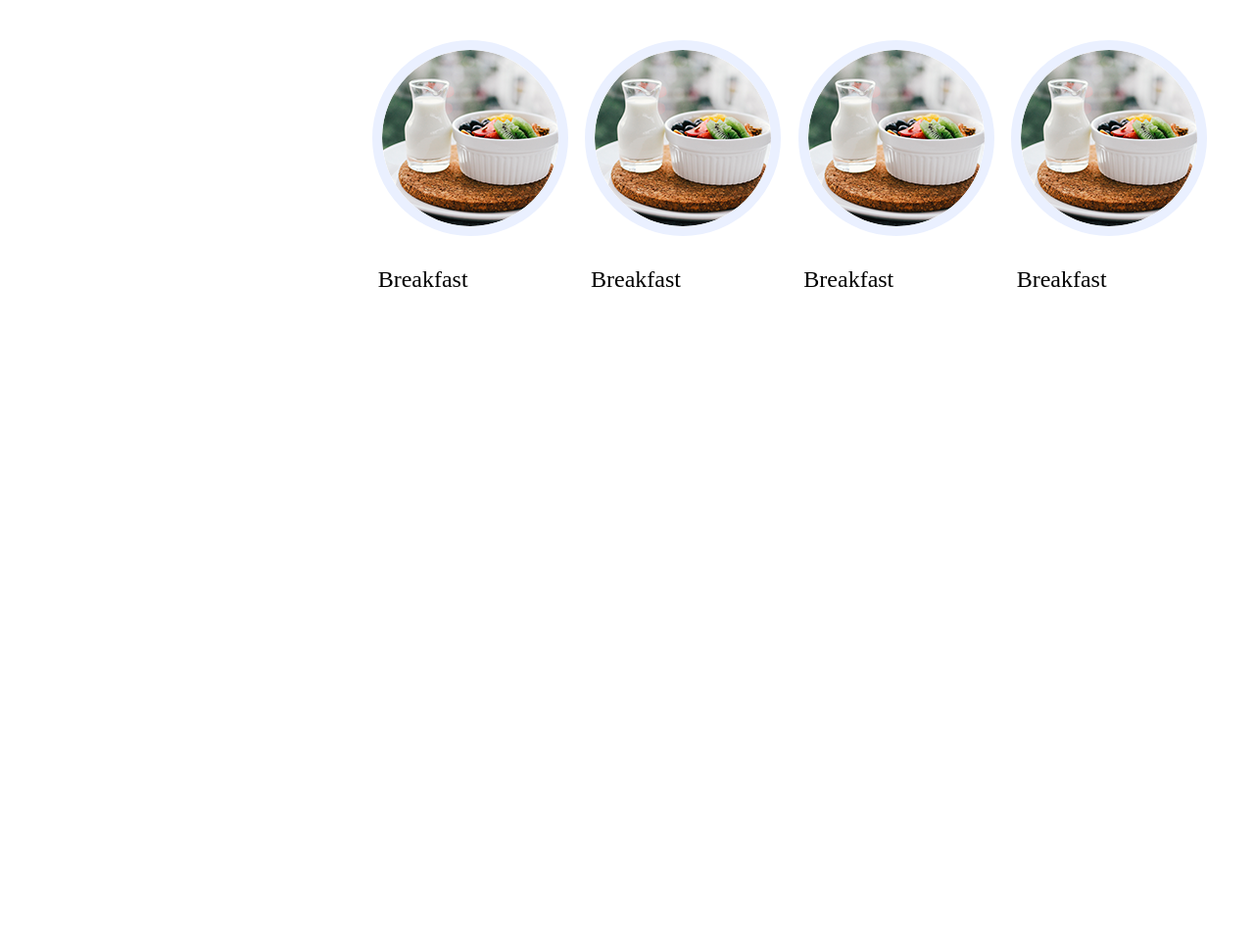
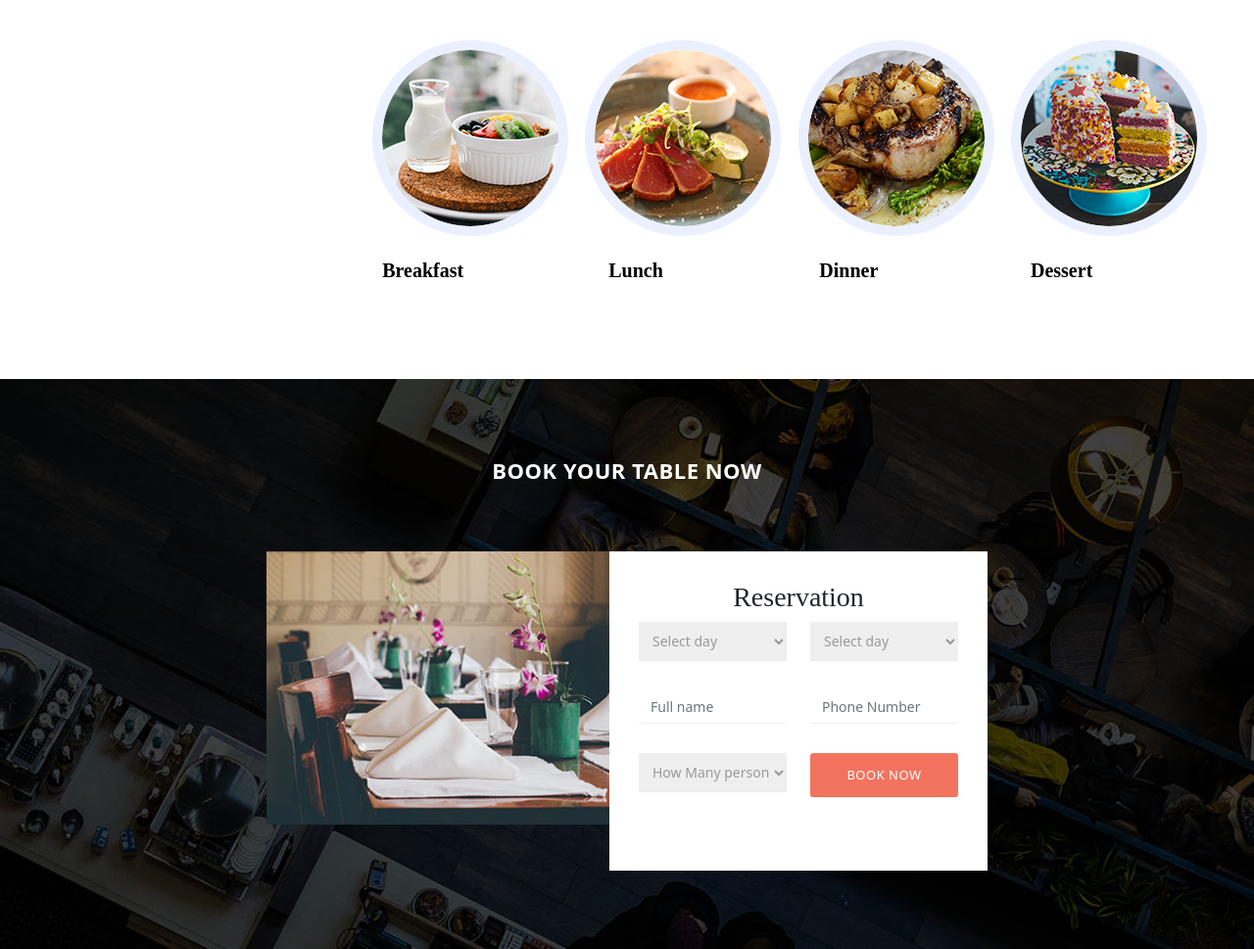
Before and after one commit to Akshay-Sreenivasan/Frontend-programs-html, a plain HTML site: page multipagesite/index.html in a window 1280 px wide. Shown: the part 1298-2267 px from the top of the page at 98% size. Before the commit the page ends 1598 px from the top, so only its background shows below. Drawn offline with nearby package versions, Linux system fonts and the light colour scheme.

Commit message:
multisite

```diff
--- a/multipagesite/Css/style.css
+++ b/multipagesite/Css/style.css
@@ -178,6 +178,7 @@
 }
 .cls5{
 margin-top: 100px;
+margin-bottom: 100px;
 }
 .cls5 img{
 	border: 10px solid #eaf0ff;
@@ -185,14 +186,93 @@ margin-top: 100px;
 	position: relative;
 	left: 380px;
 }
-.cls5 h4{
+.cls5 p{
 	text-align: center;
 	position: relative;
 	left: 335px;
-	top: 30px;
+	top: 20px;
 	color: black;
-	font-weight: 300;
+	font-weight: 600;
 	font-family: 'Spectral', serif;
+	font-size: 20px;
 }
 .cls5 a{
-	text-decoration: none;}
+	text-decoration: none;
+}
+section#book-table {
+	padding: 80px 0px;
+	background-image: url(../images/book-bg.jpg);
+	background-repeat: no-repeat;
+	background-size: cover;
+	background-position: center center;
+	text-align: center;
+}
+
+#book-table .heading h2 {
+	margin-top: 0px;
+	margin-bottom: 70px;
+	font-size: 22px;
+	font-weight: 700;
+	letter-spacing: 0.5px;
+	text-transform: uppercase;
+	color: #fff;
+}
+
+section#book-table .left-image img {
+	width: 100%;
+	overflow: hidden;
+}
+
+.right-info {
+	height: 326.047px;
+	background-color: #fff;
+	margin-left: -30px;
+	padding: 30px;
+}
+
+.right-info h4 {
+	margin-top: 0px;
+	font-family: 'Spectral', serif;
+	font-size: 28px;
+	text-align: center;
+}
+
+.right-info select {
+	border-right: none;
+	border-left: none;
+	border-top: none;
+	width: 100%;
+	outline: none;
+	border-bottom: 1px solid #eee;
+	font-size: 14px;
+	color: #9a9a9a;
+	padding-left: 10px;
+	height: 40px;
+}
+
+.right-info input {
+	margin-top: 30px;
+	margin-bottom: 30px;
+	box-shadow: none;
+	outline: none;
+	border-right: none;
+	border-left: none;
+	border-top: none;
+	border-bottom: 1px solid #eee;
+	font-size: 14px;
+	color: #9a9a9a;
+}
+
+.right-info button {
+	width: 100%;
+	display: inline-block;
+	background-color: #f2745f;
+	color: #fff!important;
+	font-size: 13px;
+	text-transform: uppercase;
+	font-weight: 500;
+	padding: 12px 20px;
+	border-radius: 3px;
+	text-decoration: none;
+	letter-spacing: 0.5px;
+}
--- a/multipagesite/index.html
+++ b/multipagesite/index.html
@@ -50,11 +50,11 @@
         <h1><b>ASIAN RESTAURANT</b></h1>
         <p class="text-break">Quisque nec nibh id lacus fringilla eleifend sed sit amet sem. Donec lectus odio, mollis<br>a nisl non, tempor interdum nisl</p>
         <div class="primary-button">
-          <a href="#" class="scroll-link" data-id="book-table" type="button">Order Right Now</a>
+          <a href="#booktable" class="scroll-link" data-id="book-table" type="button">Order Right Now</a>
         </div>
       </div>
   <!-- banner close -->
-
+  <!-- order page open -->
   <div class="row font">
     <div class="col-lg cls1">
        <img src="images/cook_01.jpg" height="219px" width="292px" alt="">
@@ -84,27 +84,111 @@
        </div>
 
         <!-- order page close -->
-
+        <!-- roundimg -->
         <div class="row  cls5 ">
           <div class="col-lg-2">
             <a href=""><img src="images/cook_breakfast.png" alt="">
-            <h4>Breakfast</h4></a>
+            <p>Breakfast</p></a>
           </div>
           <div class="col-lg-2">
-            <a href=""><img src="images/cook_breakfast.png" alt="">
-            <h4>Breakfast</h4></a>
+            <a href=""><img src="images/cook_lunch.png" alt="">
+            <p>Lunch</p></a>
           </div>
           <div class="col-lg-2">
-            <a href=""><img src="images/cook_breakfast.png" alt="">
-            <h4>Breakfast</h4></a>
+            <a href=""><img src="images/cook_dinner.png" alt="">
+            <p>Dinner</p></a>
           </div>
           <div class="col-lg-2">
-            <a href=""><img src="images/cook_breakfast.png" alt="">
-            <h4>Breakfast</h4></a>
+            <a href=""><img src="images/cook_dessert.png" alt="">
+            <p>Dessert</p></a>
           </div>
         </div>
+        <!-- roundimg close -->
+        <!-- reservation start -->
+        <section id="book-table">
+          <div class="container">
+            <div class="row justify-content-center">
+              <div class="col-md-12">
+                <div class="heading">
+                <h2>Book your table now</h2>
+                </div>
+              </div>
+              <div class="col-md-4 col-md-offset-2 col-sm-12">
+                <div class="left-image">
+                    <img src="images/book_left_image.jpg" alt="">
+                </div>
+            </div>
+            <div class="col-md-4 col-sm-12">
+              <div class="right-info">
+                <h4>Reservation</h4>
+                <form action="" id="form-submit" method="get">
+                  <div class="row">
+                    <div class="col-md-6">
+                      <fieldset>
+                        <select required name="day" onchange='this.form()'>
+                        <option value="">Select day</option>
+                        <option value="Monday">Monday</option>
+                        <option value="Tuesday">Tuesday</option>
+                        <option value="Wednesday">Wednesday</option>
+                        <option value="Thursday">Thursday</option>
+                        <option value="Friday">Friday</option>
+                        <option value="Saturday">Saturday</option>
+                        <option value="Sunday">Sunday</option>
+                      </select>
+                      </fieldset>
+                    </div>
+                      <div class="col-md-6">
+                        <fieldset>
+                          <select name="hour" onchange='this.form()'>
+                            <option value="">Select day</option>
+                            <option value="10-010">10:00</option>
+                            <option value="12-00">12:00</option>
+                            <option value="14-00">14:00</option>
+                            <option value="16-00">16:00</option>
+                            <option value="18-00">18:00</option>
+                            <option value="20-00">20:00</option>
+                            <option value="22-00">22:00</option>
+                          </select>
+                        </fieldset>
+                      </div>
+                      <div class="col-md-6">
+                        <fieldset>
+                          <input type="text" name="name" class="form-control" id="name" placeholder="Full name" required>
+                        </fieldset>
+                      </div>
+                      <div class="col-md-6">
+                        <fieldset>
+                          <input type="phone" name="phone" class="form-control" id="phone" placeholder="Phone Number" required>
+                        </fieldset>
+                      </div>
+                      <div class="col-md-6">
+                        <fieldset>
+                          <select name="hour" onchange='this.form()'>
+                            <option value="">How Many person</option>
+                            <option value="1-person">1 person</option>
+                            <option value="2-person">2 person</option>
+                            <option value="3-person">3 person</option>
+                            <option value="4-person">4 person</option>
+                            <option value="5-person">5 person</option>
+                            <option value="6-person">6 person</option>
+                          </select>
+                        </fieldset>
+                      </div>
+                      <div class="col-md-6">
+                        <fieldset>
+                          <button type="submit" id="form-submit" class="btn" value="">Book Now</button>
+                        </fieldset>
+                      </div>
+                  </div>
+                </form>
+              </div>
+              </div>
+            </div>
 
+          </div>
 
+        </section>
+        <!-- reservation close -->
 
 
 
```
Also changed, not shown: multipagesite/images/book-bg.jpg (added), multipagesite/images/book_left_image.jpg (added).
